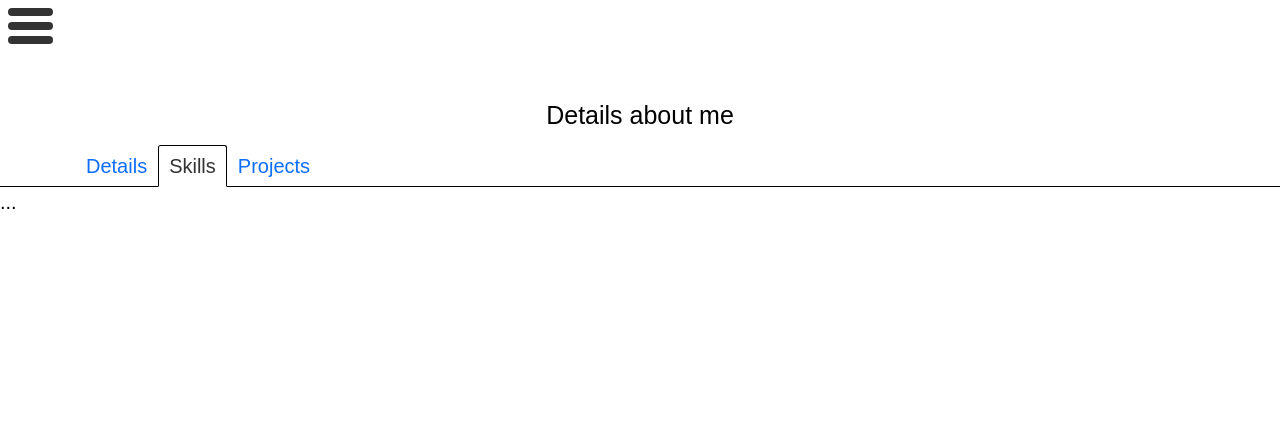
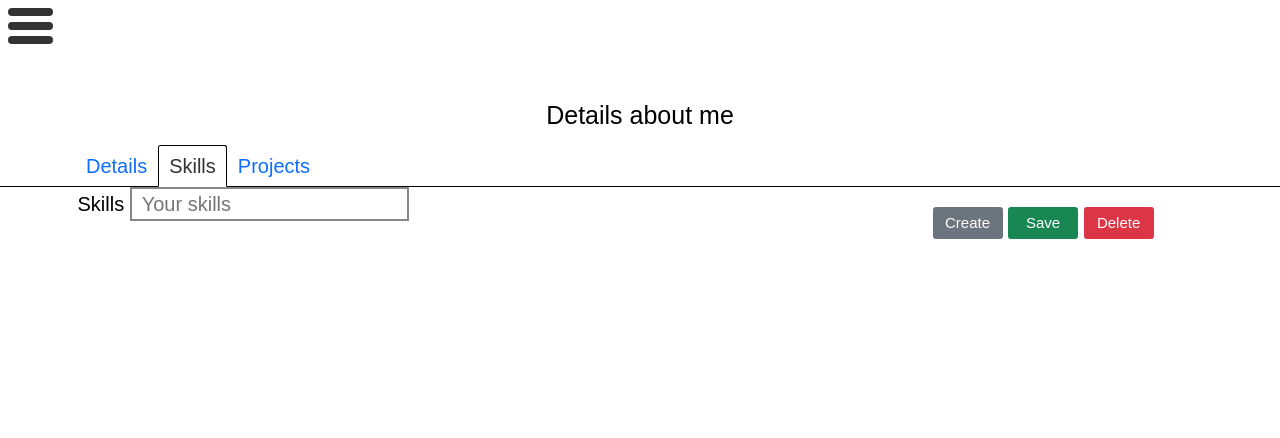
Before and after one commit to aboczek/Portfolio-Website, a Django app: page /front/ in a window 1280 px wide, after a click on "Skills". Shown: the top 438 px of the page. Run offline with Django 3.2, Linux system fonts and the light colour scheme; some libraries are stand-ins or nearby versions.

Commit message:
Add and style skills + projects front panel

```diff
--- a/static/css/style.css
+++ b/static/css/style.css
@@ -354,6 +354,17 @@ body {
     width: 7rem;
     height: 3.1rem;
     margin-top: 3rem;
+    font-size: 1.5rem;
+}
+
+.btn-skills {
+    padding-top: 1rem;
+}
+
+.btn-skills > button {
+    margin-top: 1rem;
+    width:7rem;
+    font-size: 1.5rem;
 }
 
 #myTab {
--- a/templates/pages/front-panel.html
+++ b/templates/pages/front-panel.html
@@ -83,7 +83,41 @@
             </div>
         </div>
     </div>
-    <div class="tab-pane fade" id="profile" role="tabpanel" aria-labelledby="profile-tab">...</div>
-    <div class="tab-pane fade" id="contact" role="tabpanel" aria-labelledby="contact-tab">...</div>
+    <div class="tab-pane fade" id="profile" role="tabpanel" aria-labelledby="profile-tab">
+        <form>
+            <div class="container">
+                <div class="row">
+                    <div class="col-9 input-details">
+                        <label for="front-skills">Skills</label>
+                        <input type="text" id="front-skills" placeholder="Your skills">
+                    </div>
+                    <div class="col-3 btn-skills">
+                        <button class="btn btn-secondary">Create</button>
+                        <button class="btn btn-success">Save</button>
+                        <button class="btn btn-danger">Delete</button>
+                    </div>
+                </div>
+            </div>
+        </form>
+    </div>
+    <div class="tab-pane fade" id="contact" role="tabpanel" aria-labelledby="contact-tab">
+        <form>
+            <div class="container">
+                <div class="row">
+                    <div class="col-9 input-details">
+                        <label for="front-project-name">Project</label>
+                        <input type="text" id="front-project-name" placeholder="Project name">
+                        <label for="front-project-name">Link</label>
+                        <input type="url" id="front-project-name" placeholder="Link">
+                    </div>
+                    <div class="col-3 btn-skills">
+                        <button class="btn btn-secondary">Create</button>
+                        <button class="btn btn-success">Save</button>
+                        <button class="btn btn-danger">Delete</button>
+                    </div>
+                </div>
+            </div>
+        </form>
+    </div>
 </div>
 {% endblock %}
```
